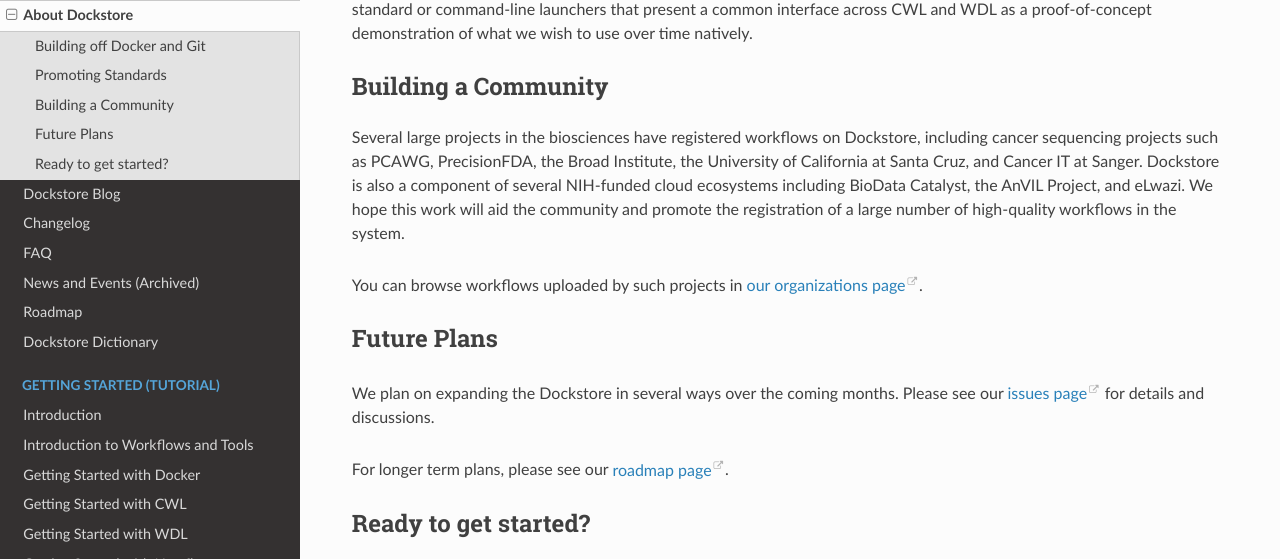
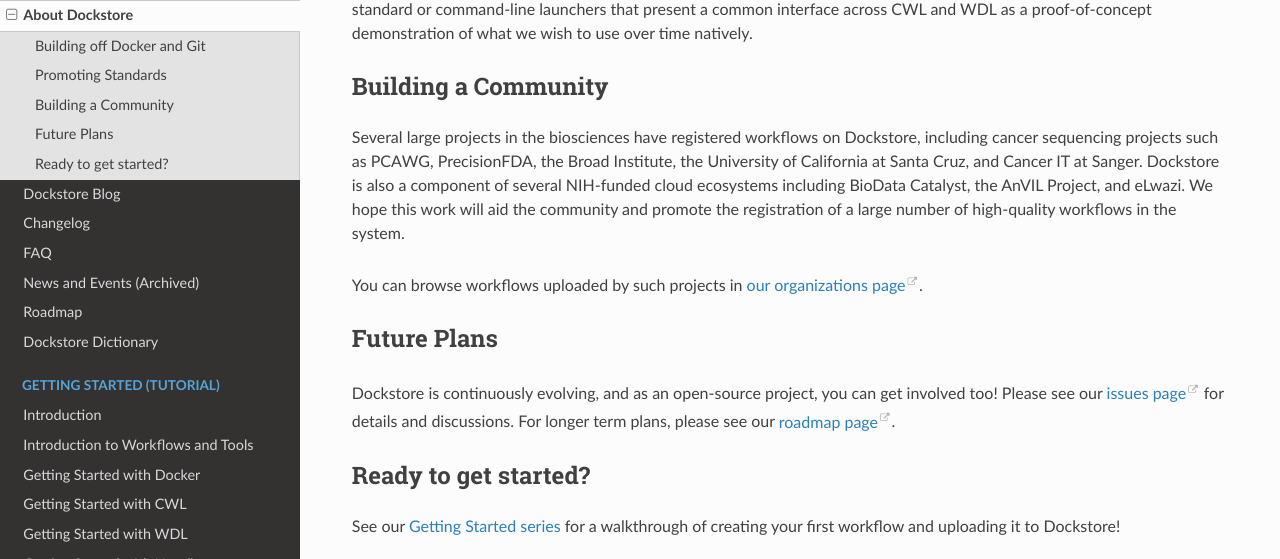
Before and after one commit to dockstore/dockstore-documentation, a Sphinx documentation site: the page built from docs/dockstore-introduction.rst, in a window 1280 px wide and 900 px high, scrolled down 1177 px, cut to the strip 0-559 px from the top of the window. Built offline with Sphinx 7.4.7 and the Read the Docs theme 2.0.0, drawn with Linux system fonts in a browser that asks for light colours.

Commit message:
Revamp "future plans" in intro

```diff
--- a/docs/dockstore-introduction.rst
+++ b/docs/dockstore-introduction.rst
@@ -34,9 +34,7 @@
 Future Plans
 ------------
 
-We plan on expanding the Dockstore in several ways over the coming months. Please see our `issues page <https://github.com/dockstore/dockstore/issues>`__ for details and discussions.
-
-For longer term plans, please see our `roadmap page <https://github.com/dockstore/dockstore/wiki/Dockstore-Roadmap>`__.
+Dockstore is continuously evolving, and as an open-source project, you can get involved too! Please see our `issues page <https://github.com/dockstore/dockstore/issues>`__ for details and discussions. For longer term plans, please see our `roadmap page <https://github.com/dockstore/dockstore/wiki/Dockstore-Roadmap>`__.
 
 
 Ready to get started?
```
